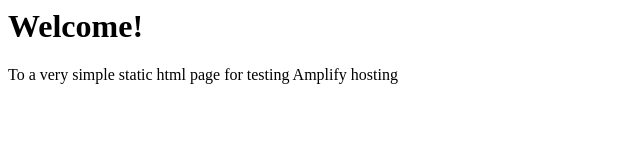
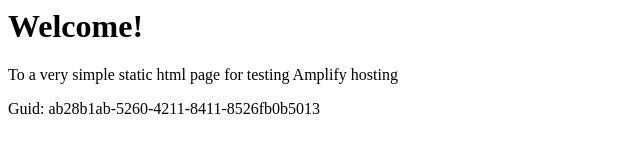
Before and after one commit to aws-aemilia-bah/Github-PR-Commit-Integration-Test-DoNotTouch-Gith-OKSLNVO2-v1-prod-me-south-1, a website: page src/index.html in a window 1280 px wide. Shown: the whole page, without its empty margins (0-640 px from the left). Drawn offline with Linux system fonts and the light colour scheme.

Commit message:
commit from integ tests

```diff
--- a/src/index.html
+++ b/src/index.html
@@ -1,3 +1,5 @@
+
+
 <html lang="en">
 
 <head>
@@ -10,6 +12,6 @@
 <body>
     <h1>Welcome!</h1>
     <p>To a very simple static html page for testing Amplify hosting</p>
-</body>
+    <p>Guid: ab28b1ab-5260-4211-8411-8526fb0b5013</p></body>
 
 </html>
```
